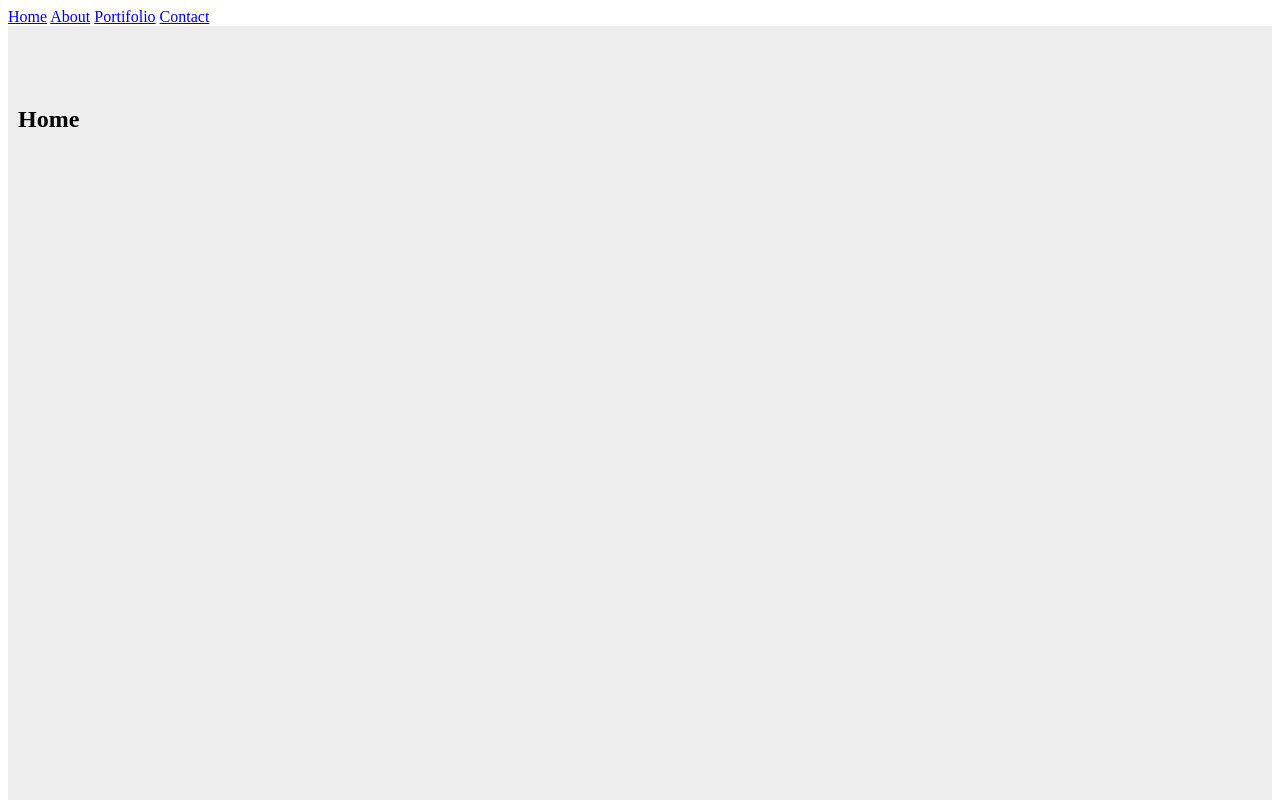
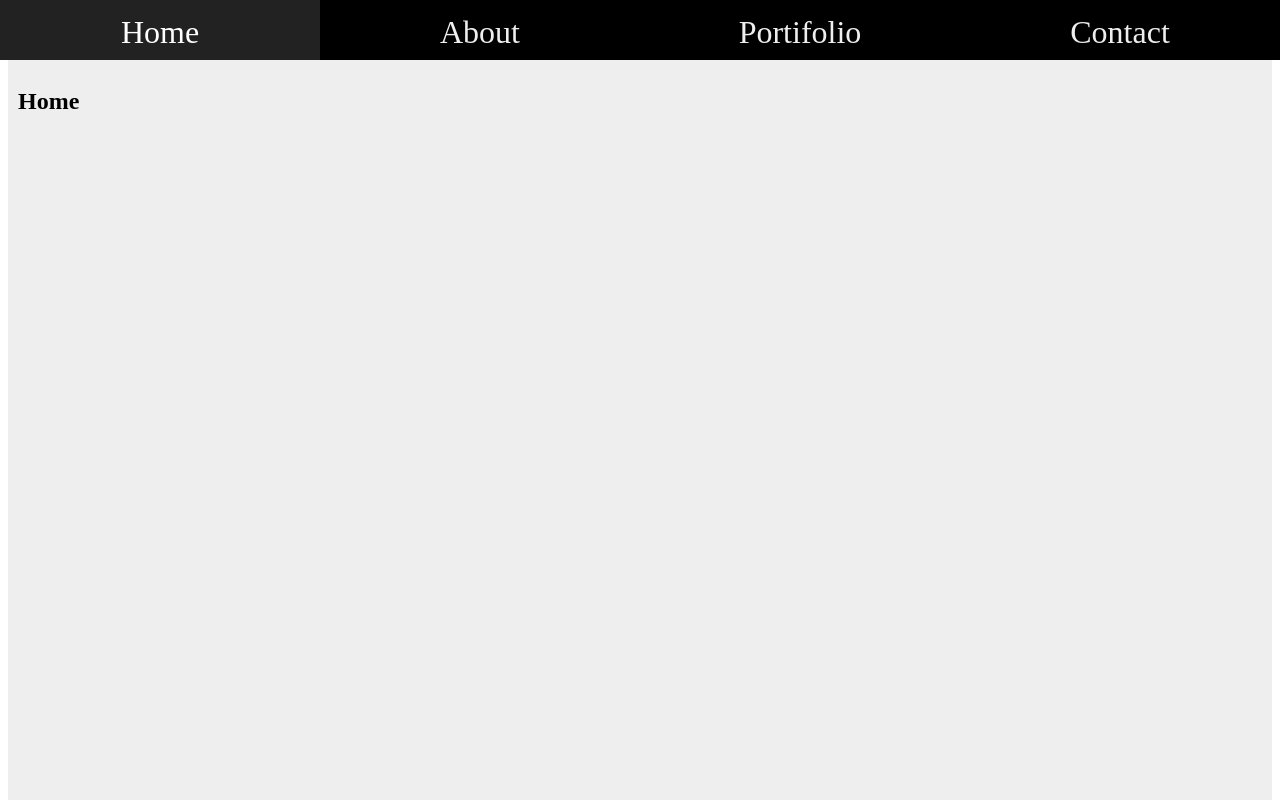
Before and after one commit to Mwakanemela/flexPageTemplate, a plain HTML site: page index.html in a window 1280 px wide. Shown: the top 800 px of the page. Drawn offline with Linux system fonts and the light colour scheme.

Commit message:
Successfully styled the flexbox navbar

```diff
--- a/style.css
+++ b/style.css
@@ -6,9 +6,50 @@ body {
     background-color: #ddd;
 }
 
+#navbar {
+    position: fixed;
+    top: 0;
+    left: 0;
+    height: 60px;
+    background-color: black;
+    display: block;
+    width: 100%;
+    z-index: 10;
+}
+
+#navbar nav {
+    display: flex;
+}
+
+#navbar nav a {
+    flex: 0 0 25vw;
+    text-align: center;
+    font-size: 2em;
+    color: #eee;
+    text-decoration: none;
+    height: 60px;
+    line-height: 2em;
+    cursor: pointer;
+}
+
+#navbar nav a:hover {
+    background-color: #222;
+    color: white;
+}
 .page {
     height: auto;
     min-height: 100vh;
     padding: 60px 10px;
     background-color: #eee;
 }
+
+@media all and (max-width:640px) {
+
+    #navbar {
+        height: 30px;
+    }
+    #navbar nav a {
+        font-size: 1.2em;
+        height: 30px;
+    }
+}
```
